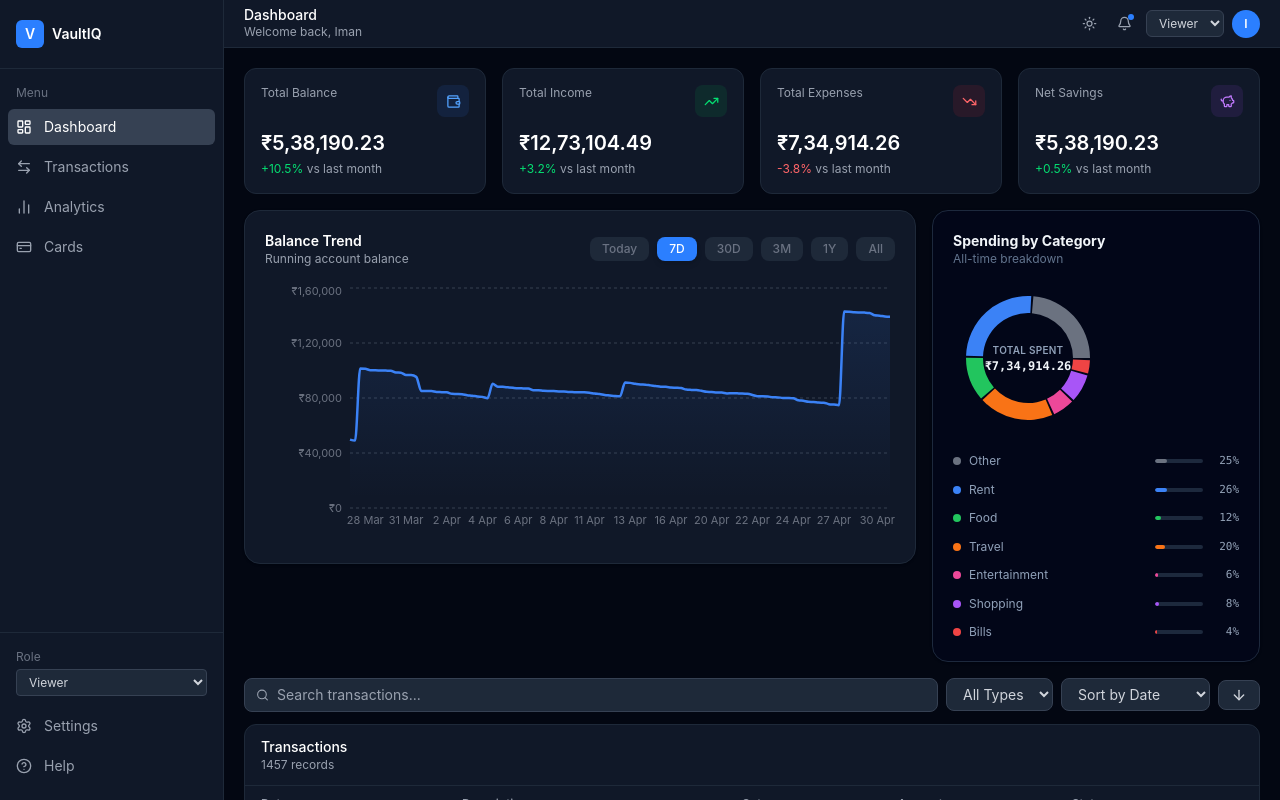
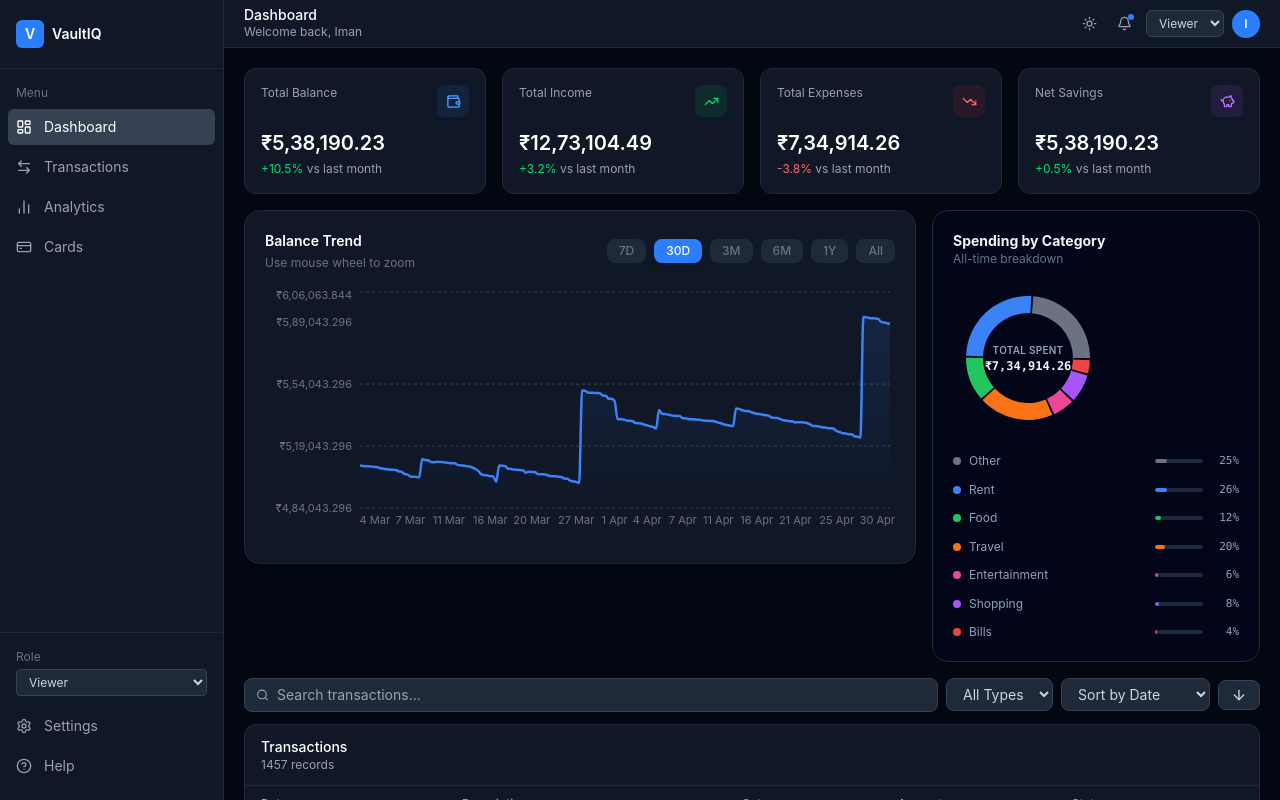
Before and after one commit to Iman-Datta/VaultIQ, a React (Vite) app: page / in a window 1280 px wide. Built offline with nearby package versions, Linux system fonts and the light colour scheme.

Commit message:
feat: enhance balance trend chart with dynamic scaling and scroll zoom

```diff
--- a/src/components/dashboard/BalanceTrend.jsx
+++ b/src/components/dashboard/BalanceTrend.jsx
@@ -1,4 +1,4 @@
-import { useMemo, useState } from "react";
+import { useMemo, useState, useRef, useEffect } from "react";
 import { useSelector } from "react-redux";
 import {
   AreaChart,
@@ -10,21 +10,14 @@ import {
   CartesianGrid,
 } from "recharts";
 
-const ranges = ["Today", "7D", "30D", "3M", "1Y", "All"];
+const ranges = ["7D", "30D", "3M", "6M", "1Y", "All"];
 
 const formatCurrency = (value) => `₹${Number(value).toLocaleString("en-IN")}`;
 
 const formatXAxis = (date, range) => {
   const d = new Date(date);
 
-  if (range === "Today") {
-    return d.toLocaleTimeString("en-IN", {
-      hour: "2-digit",
-      minute: "2-digit",
-    });
-  }
-
-  if (range === "1Y" || range === "All") {
+  if (range === "1Y" || range === "All" || range === "6M") {
     return d.toLocaleDateString("en-IN", {
       month: "short",
       year: "2-digit",
@@ -40,10 +33,10 @@ const formatXAxis = (date, range) => {
 const filterByRange = (transactions, range) => {
   const now = new Date();
   const daysMap = {
-    Today: 1,
     "7D": 7,
     "30D": 30,
     "3M": 90,
+    "6M": 180,
     "1Y": 365,
   };
 
@@ -56,13 +49,28 @@ const filterByRange = (transactions, range) => {
   return transactions.filter((t) => new Date(t.timestamp) >= cutoff);
 };
 
-const buildRunningBalance = (transactions) => {
-  const openingBalance = 50000;
-  let running = openingBalance;
+const buildRunningBalance = (transactions, allTransactions) => {
+  const sortedAll = [...allTransactions].sort(
+    (a, b) => new Date(a.timestamp) - new Date(b.timestamp),
+  );
 
-  return [...transactions]
-    .sort((a, b) => new Date(a.timestamp) - new Date(b.timestamp))
-    .map((t) => {
+  const sortedFiltered = [...transactions].sort(
+    (a, b) => new Date(a.timestamp) - new Date(b.timestamp),
+  );
+
+  if (!sortedFiltered.length) return [];
+
+  const firstFilteredDate = new Date(sortedFiltered[0].timestamp);
+
+  let running = 50000;
+
+  for (const t of sortedAll) {
+    if (new Date(t.timestamp) < firstFilteredDate) {
+      running += t.amount;
+    }
+  }
+
+  return sortedFiltered.map((t) => {
     running += t.amount;
 
     return {
@@ -86,24 +94,68 @@ const CustomTooltip = ({ active, payload, label, range }) => {
 };
 
 export default function BalanceTrend() {
-  const [selectedRange, setSelectedRange] = useState("7D");
+  const [selectedRange, setSelectedRange] = useState("30D");
+  const [zoomLevel, setZoomLevel] = useState(1);
+  const chartRef = useRef(null);
+
+  useEffect(() => {
+    const chartElement = chartRef.current;
+
+    if (!chartElement) return;
+
+    const wheelHandler = (e) => {
+      e.preventDefault();
+
+      const delta = e.deltaY < 0 ? 1.2 : 0.8;
+
+      setZoomLevel((prev) => {
+        const next = prev * delta;
+        return Math.max(0.5, Math.min(next, 5));
+      });
+    };
+
+    chartElement.addEventListener("wheel", wheelHandler, {
+      passive: false,
+    });
+
+    return () => {
+      chartElement.removeEventListener("wheel", wheelHandler);
+    };
+  }, []);
 
   const transactions = useSelector((state) => state.transactions.transactions);
 
   const chartData = useMemo(() => {
     const filtered = filterByRange(transactions, selectedRange);
 
-    return buildRunningBalance(filtered);
-  }, [transactions, selectedRange]);
+    const fullData = buildRunningBalance(filtered, transactions);
+
+    const visiblePoints = Math.max(10, Math.floor(fullData.length / zoomLevel));
+
+    return fullData.slice(-visiblePoints);
+  }, [transactions, selectedRange, zoomLevel]);
 
   const curveType = {
-    Today: "linear",
     "7D": "monotone",
     "30D": "monotone",
     "3M": "natural",
+    "6M": "natural",
     "1Y": "natural",
     All: "natural",
   };
+
+  const yDomain = useMemo(() => {
+    if (!chartData.length) return ["auto", "auto"];
+
+    const balances = chartData.map((d) => d.balance);
+
+    const min = Math.min(...balances);
+    const max = Math.max(...balances);
+
+    const padding = (max - min) * 0.15 || 1000;
+
+    return [min - padding, max + padding];
+  }, [chartData]);
 
   return (
     <div className="bg-white dark:bg-gray-900 border border-gray-200 dark:border-gray-800 rounded-2xl p-5 shadow-sm">
@@ -112,7 +164,7 @@ export default function BalanceTrend() {
           <p className="text-sm font-semibold text-gray-900 dark:text-white">
             Balance Trend
           </p>
-          <p className="text-xs text-gray-400">Running account balance</p>
+          <p className="text-xs text-gray-500 mt-1">Use mouse wheel to zoom</p>
         </div>
 
         <div className="flex gap-2 flex-wrap">
@@ -131,8 +183,23 @@ export default function BalanceTrend() {
           ))}
         </div>
       </div>
+      <div
+        ref={chartRef}
+        className="w-full h-64 overflow-hidden"
+        style={{ overscrollBehavior: "contain" }}
+        onWheel={(e) => {
+          e.preventDefault();
+          e.stopPropagation();
 
-      <ResponsiveContainer width="100%" height={260}>
+          const delta = e.deltaY < 0 ? 1.2 : 0.8;
+
+          setZoomLevel((prev) => {
+            const next = prev * delta;
+            return Math.max(0.5, Math.min(next, 5));
+          });
+        }}
+      >
+        <ResponsiveContainer width="100%" height="100%">
           <AreaChart data={chartData}>
             <defs>
               <linearGradient id="balanceGrad" x1="0" y1="0" x2="0" y2="1">
@@ -150,23 +217,18 @@ export default function BalanceTrend() {
             <XAxis
               dataKey="timestamp"
               tickFormatter={(v) => formatXAxis(v, selectedRange)}
-            tick={{
-              fill: "#6b7280",
-              fontSize: 11,
-            }}
+              tick={{ fill: "#6b7280", fontSize: 11 }}
               axisLine={false}
               tickLine={false}
             />
 
             <YAxis
+              domain={yDomain}
               tickFormatter={(v) => formatCurrency(v)}
-            tick={{
-              fill: "#6b7280",
-              fontSize: 11,
-            }}
+              tick={{ fill: "#6b7280", fontSize: 11 }}
               axisLine={false}
               tickLine={false}
-            width={80}
+              width={90}
             />
 
             <Tooltip content={<CustomTooltip range={selectedRange} />} />
@@ -187,5 +249,6 @@ export default function BalanceTrend() {
           </AreaChart>
         </ResponsiveContainer>
       </div>
+    </div>
   );
 }
```
Lines whose indentation alone changed are shown as unchanged.
